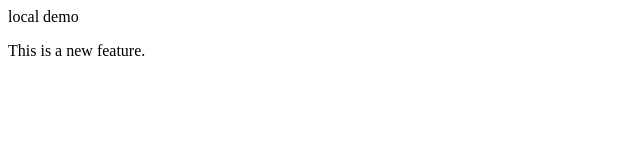
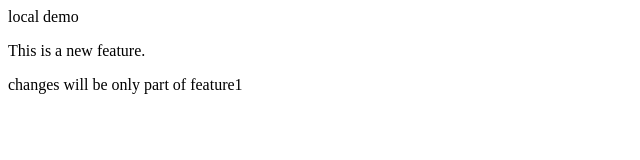
Before and after one commit to chinide648/localrepo, a plain HTML site: page index.html in a window 1280 px wide. Shown: the whole page, without its empty margins (0-640 px from the left). Drawn offline with Linux system fonts and the light colour scheme.

Commit message:
feature1 modified

```diff
--- a/index.html
+++ b/index.html
@@ -1,2 +1,3 @@
 <p> local demo </p>
 <p>This is a new feature.</p>
+<p>changes will be only part of feature1</p>
```
